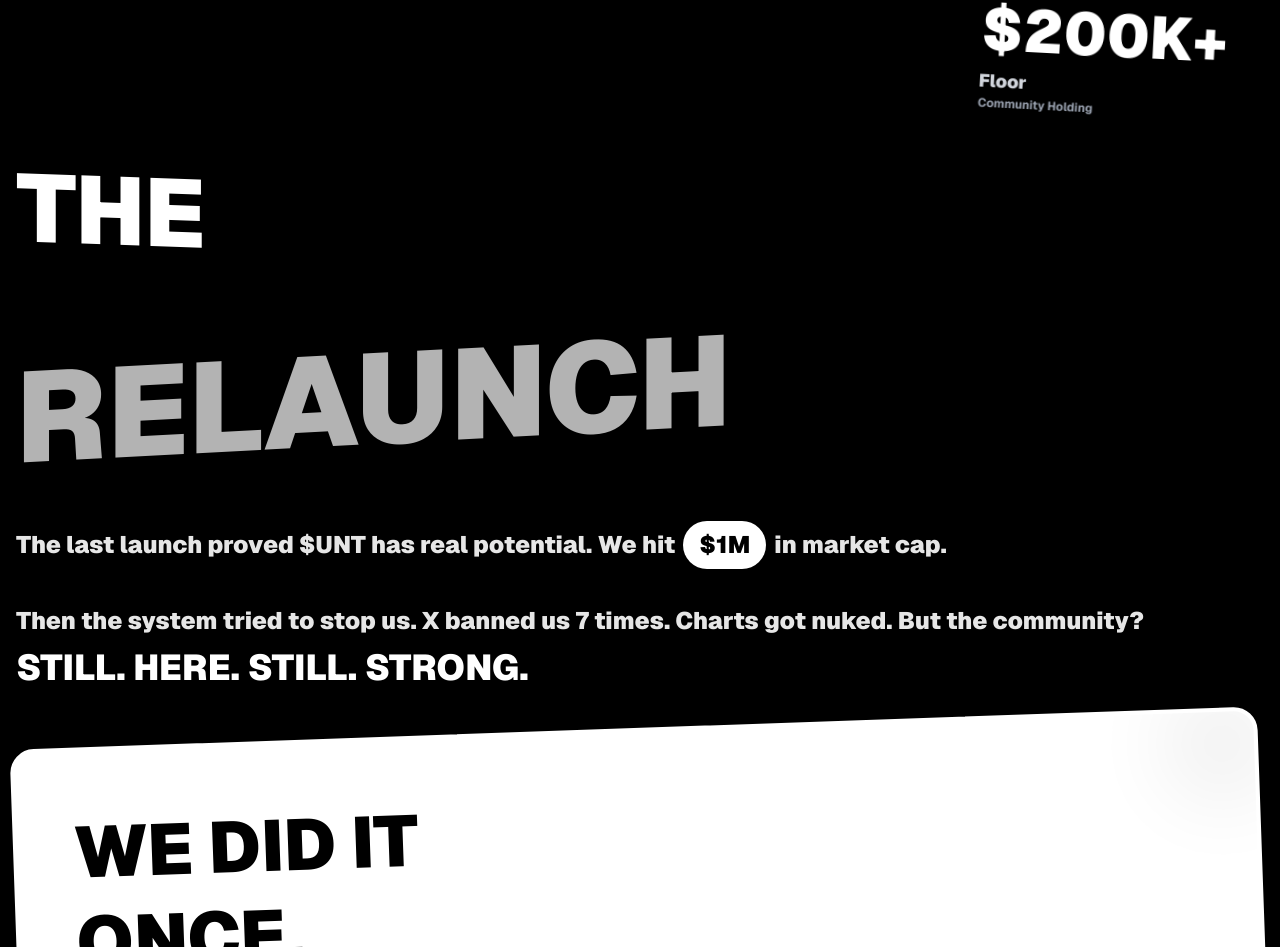
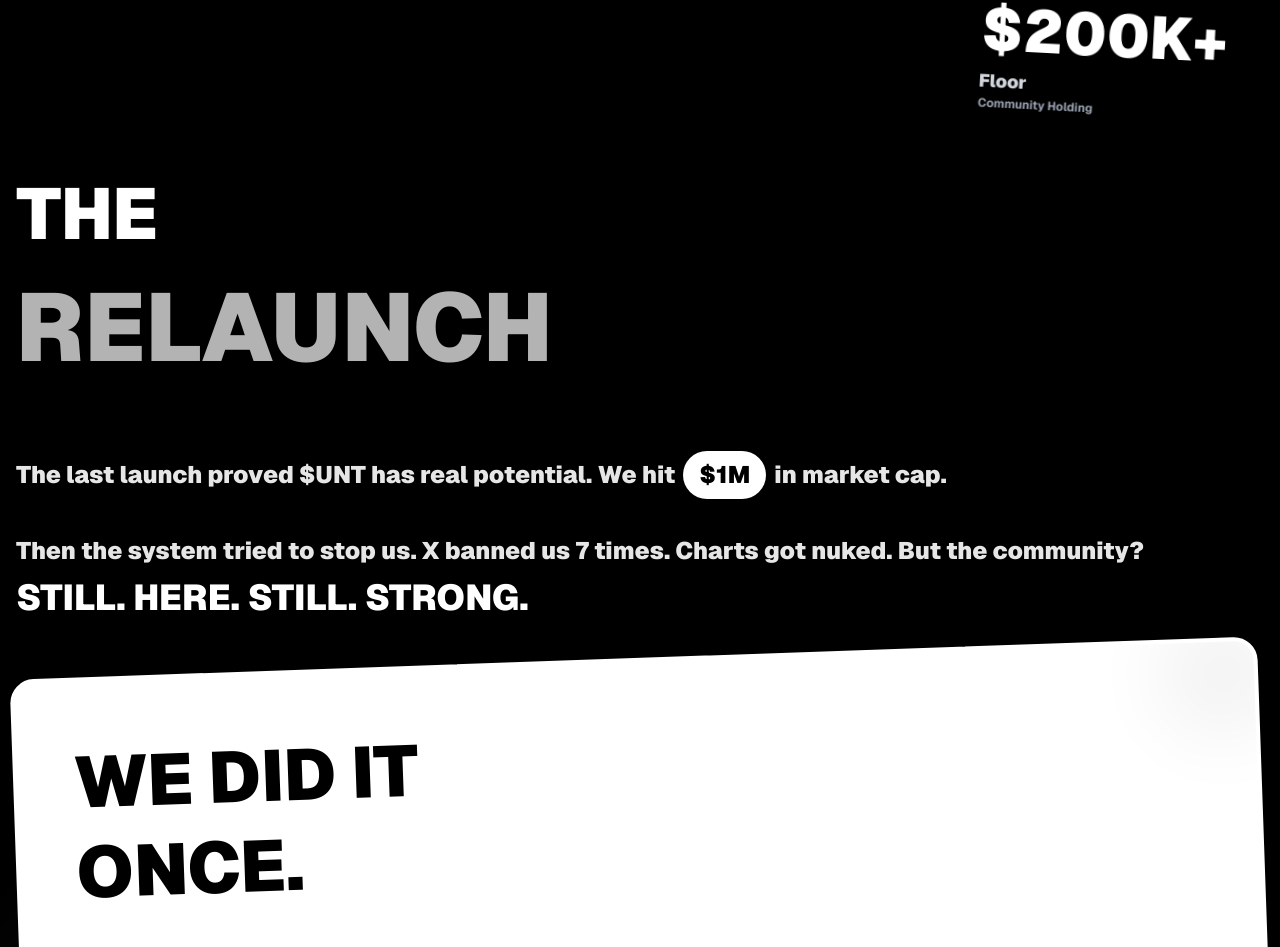
Before and after one commit to audifyx/v0-meme-coin-website, a Next.js app: page / in a window 1280 px wide. Shown: the part 4771-5718 px from the top of the page. Built offline with nearby package versions, Linux system fonts and the light colour scheme.

Commit message:
fix: improve text wrapping on RELaunch button
Remove skew transforms and adjust line-height for better text balance.

```diff
--- a/components/About.tsx
+++ b/components/About.tsx
@@ -133,13 +133,13 @@ export default function About() {
 
         {/* The Relaunch - Bold & Playful */}
         <div className="relative animate-fade-in-up stagger-item-4">
-          <div className="space-y-6 relative z-10">
+          <div className="space-y-8 relative z-10">
             {/* Playful header */}
-            <div className="space-y-4">
-              <h3 className="text-7xl md:text-8xl font-black leading-tight transform skew-y-2">
+            <div>
+              <h3 className="text-6xl md:text-7xl font-black leading-tight mb-2">
                 THE
               </h3>
-              <h3 className="text-8xl md:text-9xl font-black leading-tight transform -skew-y-3 text-white/70">
+              <h3 className="text-7xl md:text-8xl font-black leading-tight text-white/70 text-balance">
                 RELAUNCH
               </h3>
             </div>
```
